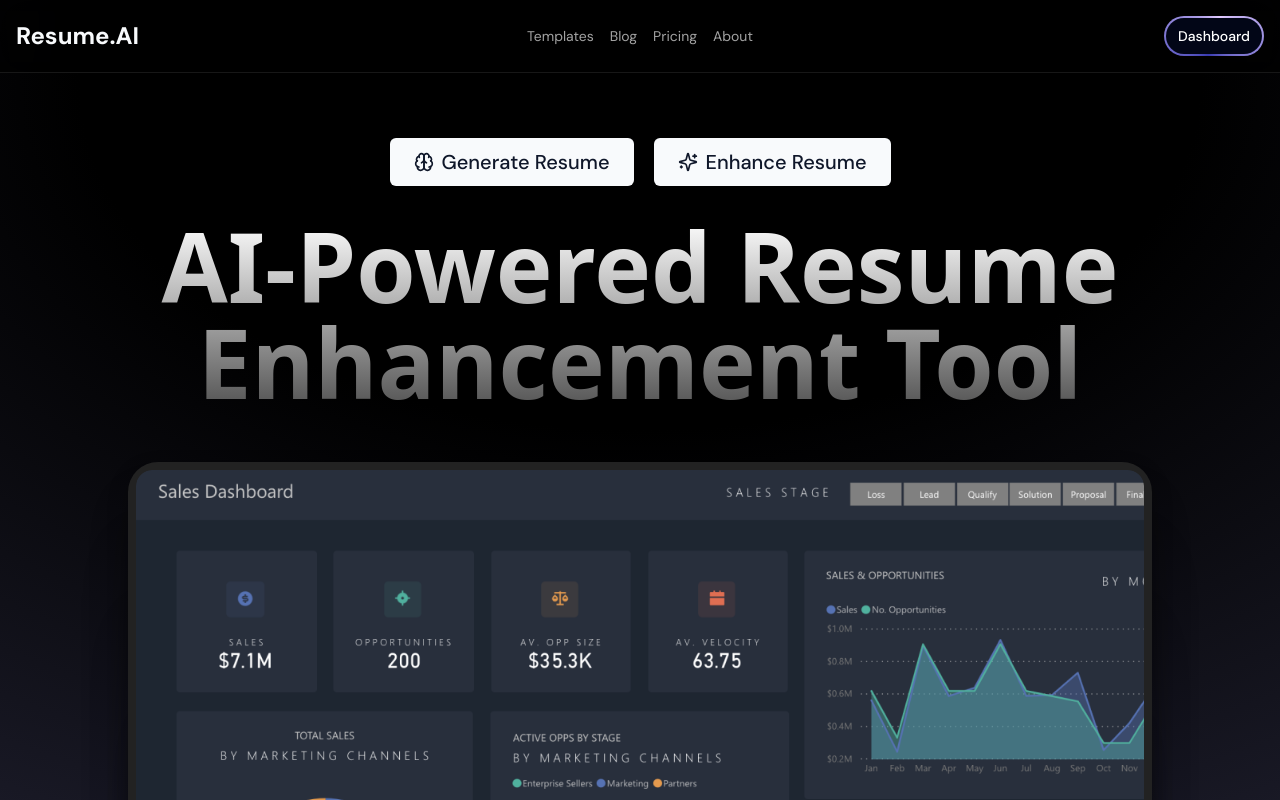
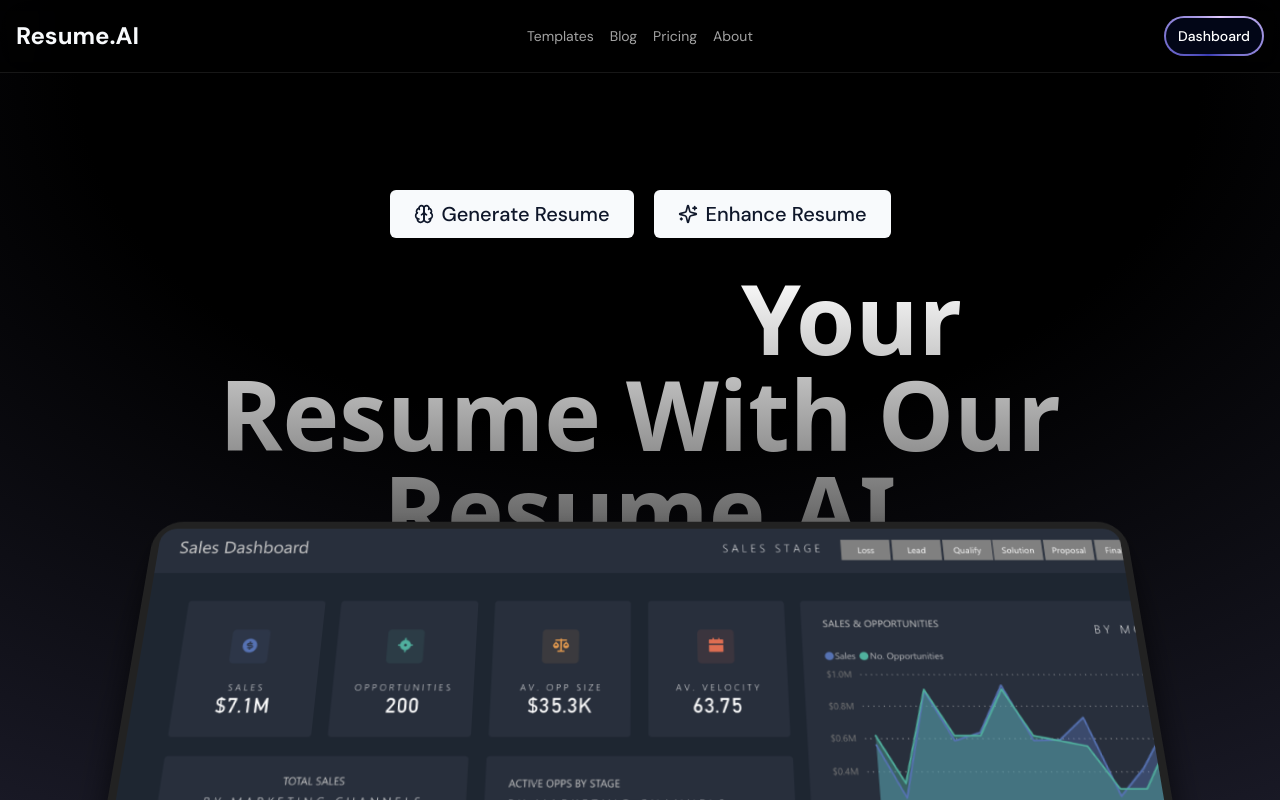
Before and after one commit to VishwanthBarma/resume-ai, a Next.js app: page / in a window 1280 px wide. Shown: the top 800 px of the page. Built offline with nearby package versions, Linux system fonts and the light colour scheme.

Commit message:
fix: flip words

```diff
--- a/src/app/page.tsx
+++ b/src/app/page.tsx
@@ -3,6 +3,7 @@
 import { Button } from "@/components/ui/button";
 import Image from "next/image";
 import { Brain, Sparkles } from 'lucide-react';
+import { FlipWords } from "@/components/global/flip-words";
 
 export default function Home() {
   return (
@@ -26,7 +27,8 @@
                 </Button>
               </div>
               <h1 className="text-5xl md:text-8xl  bg-clip-text text-transparent bg-gradient-to-b from-white to-neutral-600 font-sans font-bold">
-              AI-Powered Resume Enhancement Tool
+                <FlipWords words={["Generate", "Enhance"]}/>
+                Your Resume With Our Resume.AI
               </h1>
             </>
           }
--- /dev/null
+++ b/src/components/global/flip-words.tsx
@@ -0,0 +1,95 @@
+"use client";
+import React, { useCallback, useEffect, useState } from "react";
+import { AnimatePresence, motion } from "framer-motion";
+import { cn } from "@/lib/utils";
+
+export const FlipWords = ({
+  words,
+  duration = 3000,
+  className,
+}: {
+  words: string[];
+  duration?: number;
+  className?: string;
+}) => {
+  const [currentWord, setCurrentWord] = useState(words[0]);
+  const [isAnimating, setIsAnimating] = useState<boolean>(false);
+
+  const startAnimation = useCallback(() => {
+    const nextWord = words[(words.indexOf(currentWord) + 1) % words.length];
+    setCurrentWord(nextWord);
+    setIsAnimating(true);
+  }, [currentWord, words]);
+
+  useEffect(() => {
+    if (!isAnimating) {
+      const timer = setTimeout(() => {
+        startAnimation();
+      }, duration);
+      return () => clearTimeout(timer); // Clear timeout on unmount
+    }
+  }, [isAnimating, duration, startAnimation]);
+
+  const getTextGradient = (word: string) => {
+    switch (word) {
+      case "Generate":
+        return "linear-gradient(160deg, #0093E9 0%, #80D0C7 100%)";
+      case "Enhance":
+        return "linear-gradient(160deg, #FBDA61 0%, #FF5ACD 100%)";
+      default:
+        return "linear-gradient(160deg, #000 0%, #000 100%)"; // Default gradient
+    }
+  };
+
+  return (
+    <AnimatePresence
+      onExitComplete={() => {
+        setIsAnimating(false);
+      }}
+    >
+      <motion.div
+        initial={{ opacity: 0, y: 10 }}
+        animate={{ opacity: 1, y: 0 }}
+        transition={{ type: "spring", stiffness: 100, damping: 10 }}
+        exit={{
+          opacity: 0,
+          y: -40,
+          x: 40,
+          filter: "blur(8px)",
+          scale: 2,
+          position: "absolute",
+        }}
+        className={cn(
+          "z-10 inline-block relative text-left px-2",
+          className
+        )}
+        key={currentWord}
+        style={{ color: "transparent", background: "none" }} // Ensure background is transparent
+      >
+        <motion.div
+          style={{
+            background: getTextGradient(currentWord),
+            WebkitBackgroundClip: "text",
+            backgroundClip: "text",
+            color: "transparent", // Make sure the text color is transparent to show gradient
+          }}
+        >
+          {currentWord.split("").map((letter, index) => (
+            <motion.span
+              key={currentWord + index}
+              initial={{ opacity: 0, y: 10, filter: "blur(8px)" }}
+              animate={{ opacity: 1, y: 0, filter: "blur(0px)" }}
+              transition={{
+                delay: index * 0.08,
+                duration: 0.4,
+              }}
+              className="inline-block"
+            >
+              {letter}
+            </motion.span>
+          ))}
+        </motion.div>
+      </motion.div>
+    </AnimatePresence>
+  );
+};
```
Also changed, not shown: src/components/global/navbar.tsx (indentation only). Lines whose indentation alone changed are shown as unchanged.
